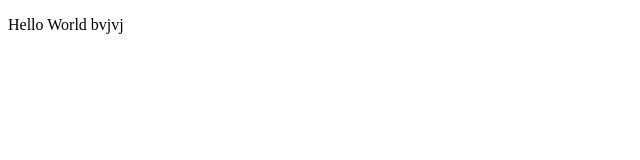
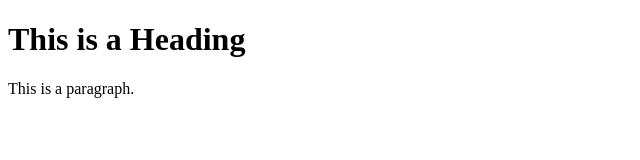
Before and after one commit to dsegoivia/Dsegoivia.github.io, a plain HTML site: page index.html in a window 1280 px wide. Shown: the whole page, without its empty margins (0-640 px from the left). Drawn offline with Linux system fonts and the light colour scheme.

Commit message:
Update index.html

```diff
--- a/index.html
+++ b/index.html
@@ -1,6 +1,12 @@
 <!DOCTYPE html>
 <html>
+<head>
+<title>Page Title</title>
+</head>
 <body>
-<p> Hello World bvjvj </p>
+
+<h1>This is a Heading</h1>
+<p>This is a paragraph.</p>
+
 </body>
 </html>
```
